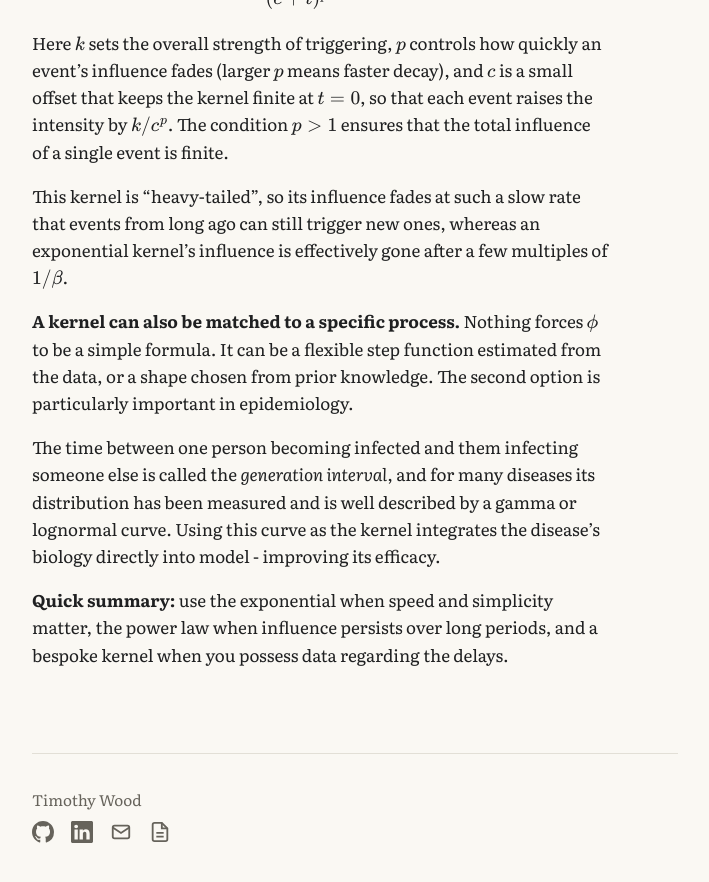
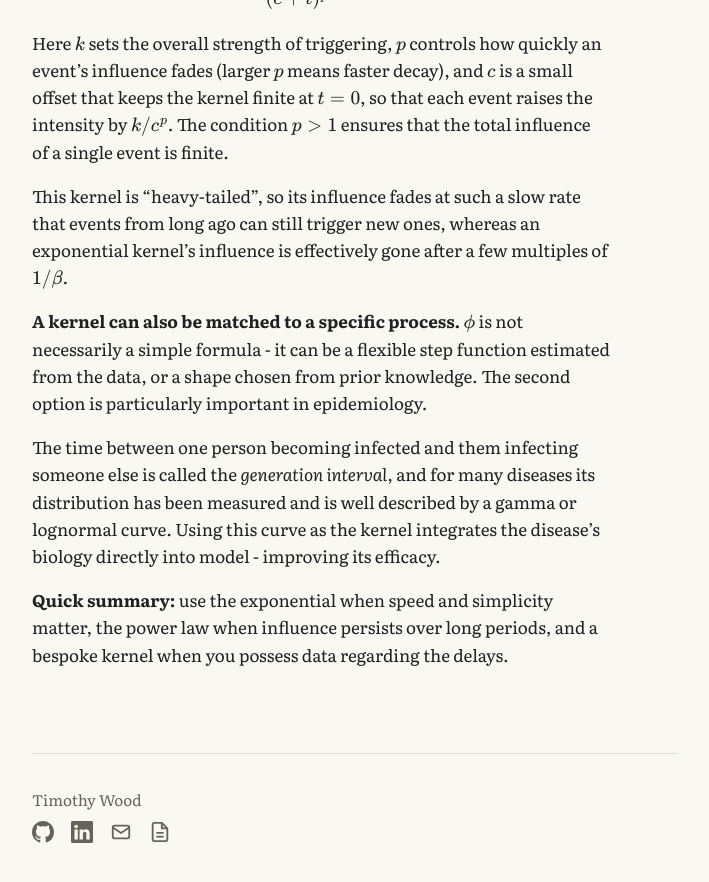
Before and after one commit to timj-wood/timj-wood.github.io, a Jekyll site: the page built from _posts/2026-09-20-hawkes-processes.md, in a window 1280 px wide and 900 px high, scrolled down 5147 px. Shown: the top 882 px of the window, without its empty margins (285-994 px from the left). Built offline with Jekyll 4.4.1, drawn with Linux system fonts in a browser that asks for light colours.

Commit message:
Update 2026-09-20-hawkes-processes.md

```diff
--- a/_posts/2026-09-20-hawkes-processes.md
+++ b/_posts/2026-09-20-hawkes-processes.md
@@ -113,7 +113,7 @@ Here $$k$$ sets the overall strength of triggering, $$p$$ controls how quickly a
 
 This kernel is "heavy-tailed", so its influence fades at such a slow rate that events from long ago can still trigger new ones, whereas an exponential kernel's influence is effectively gone after a few multiples of $$1/\beta$$.
 
-**A kernel can also be matched to a specific process.** Nothing forces $$\phi$$ to be a simple formula. It can be a flexible step function estimated from the data, or a shape chosen from prior knowledge. The second option is particularly important in epidemiology.
+**A kernel can also be matched to a specific process.** $$\phi$$ is not necessarily a simple formula - it can be a flexible step function estimated from the data, or a shape chosen from prior knowledge. The second option is particularly important in epidemiology.
 
 The time between one person becoming infected and them infecting someone else is called the *generation interval*, and for many diseases its distribution has been measured and is well described by a gamma or lognormal curve. Using this curve as the kernel integrates the disease's biology directly into model - improving its efficacy.
 
```
